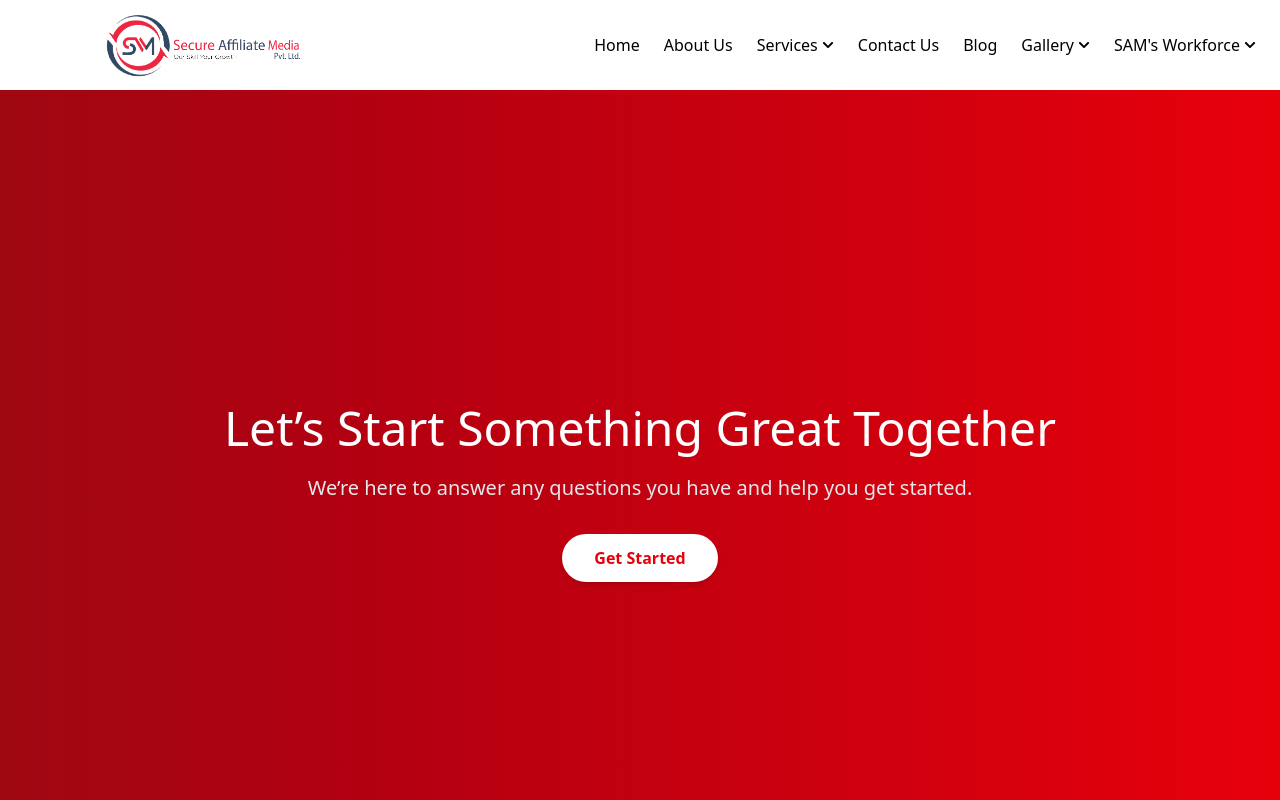
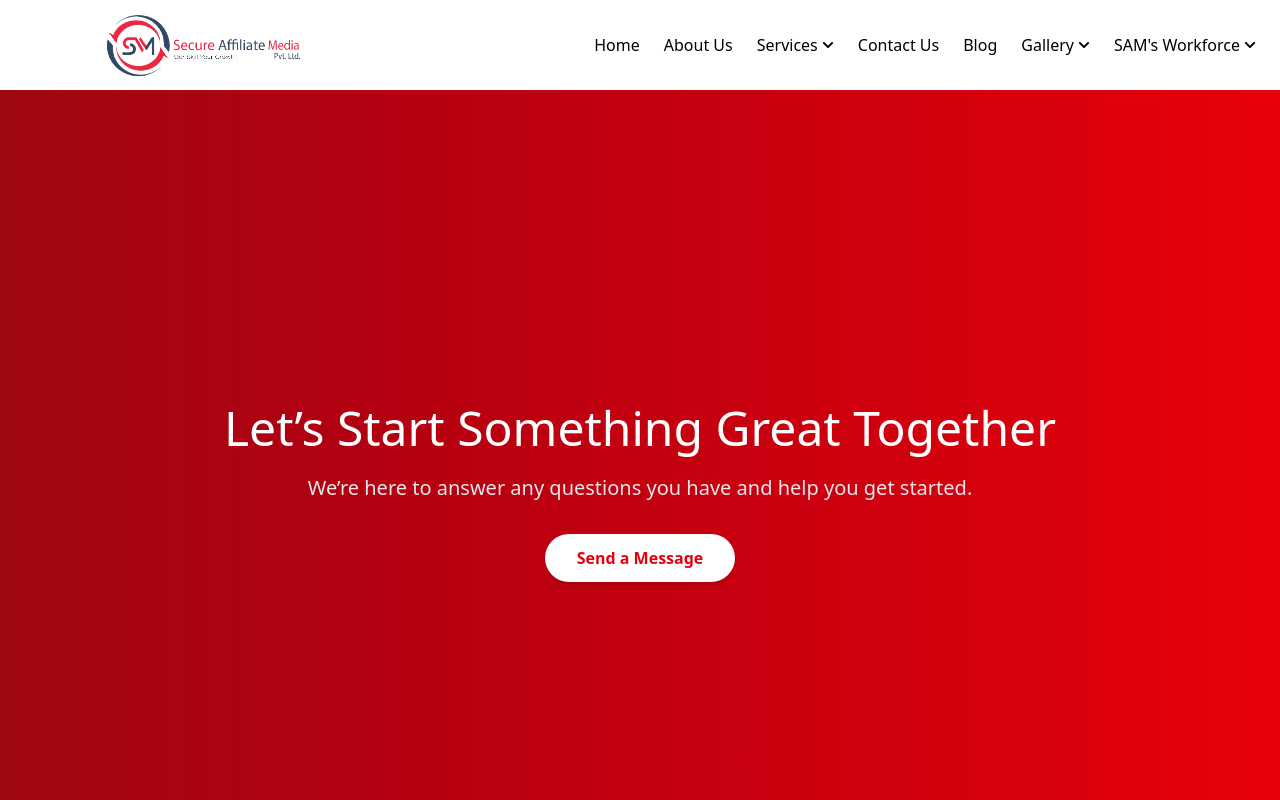
Before and after one commit to Soni0042/Securemedia, a React (Vite) app: page /contact-us in a window 1280 px wide. Shown: the top 800 px of the page. Built offline with nearby package versions, Linux system fonts and the light colour scheme.

Commit message:
send message done

```diff
--- a/src/pages/contact/ContactUs.jsx
+++ b/src/pages/contact/ContactUs.jsx
@@ -43,7 +43,7 @@ export default function Contact() {
               document.getElementById("contact-form")?.scrollIntoView({ behavior: "smooth" });
             }}
           >
-            Get Started
+            Send a Message
           </motion.button>
         </div>
       </section>
```
